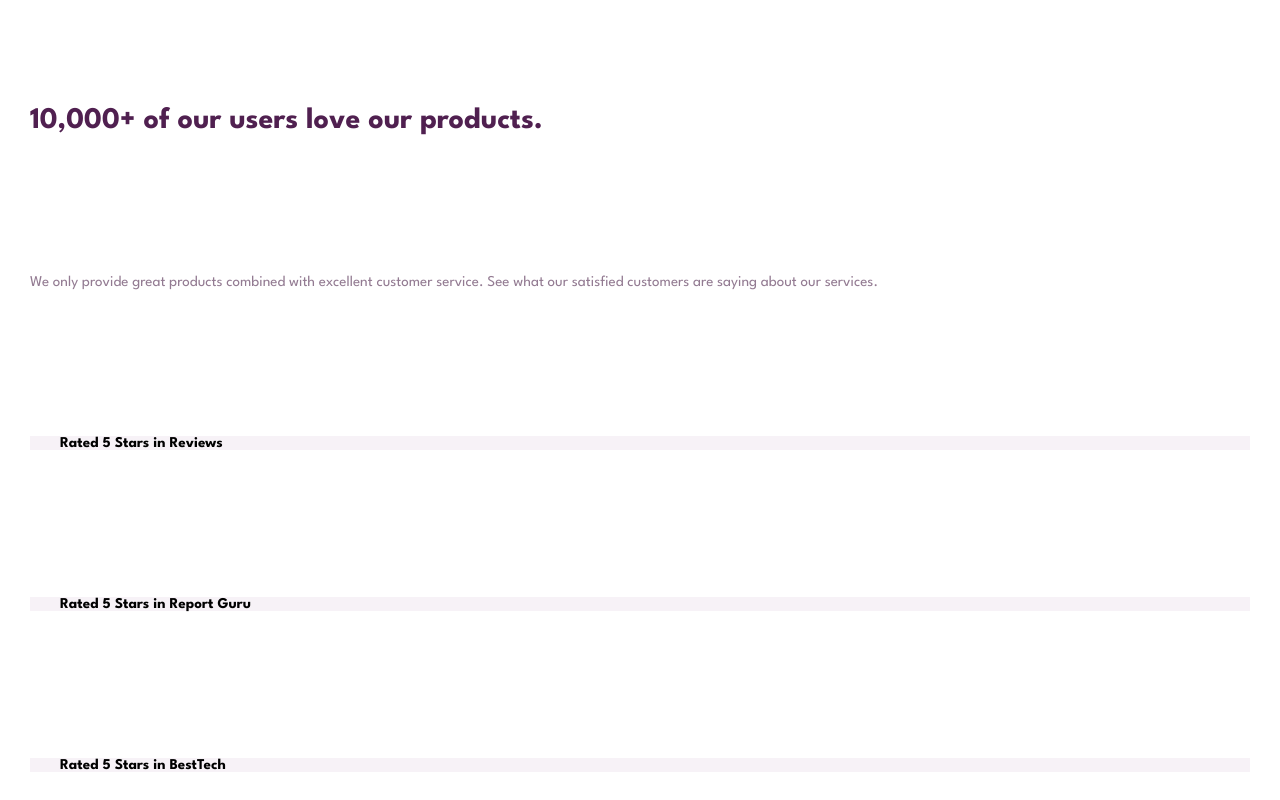
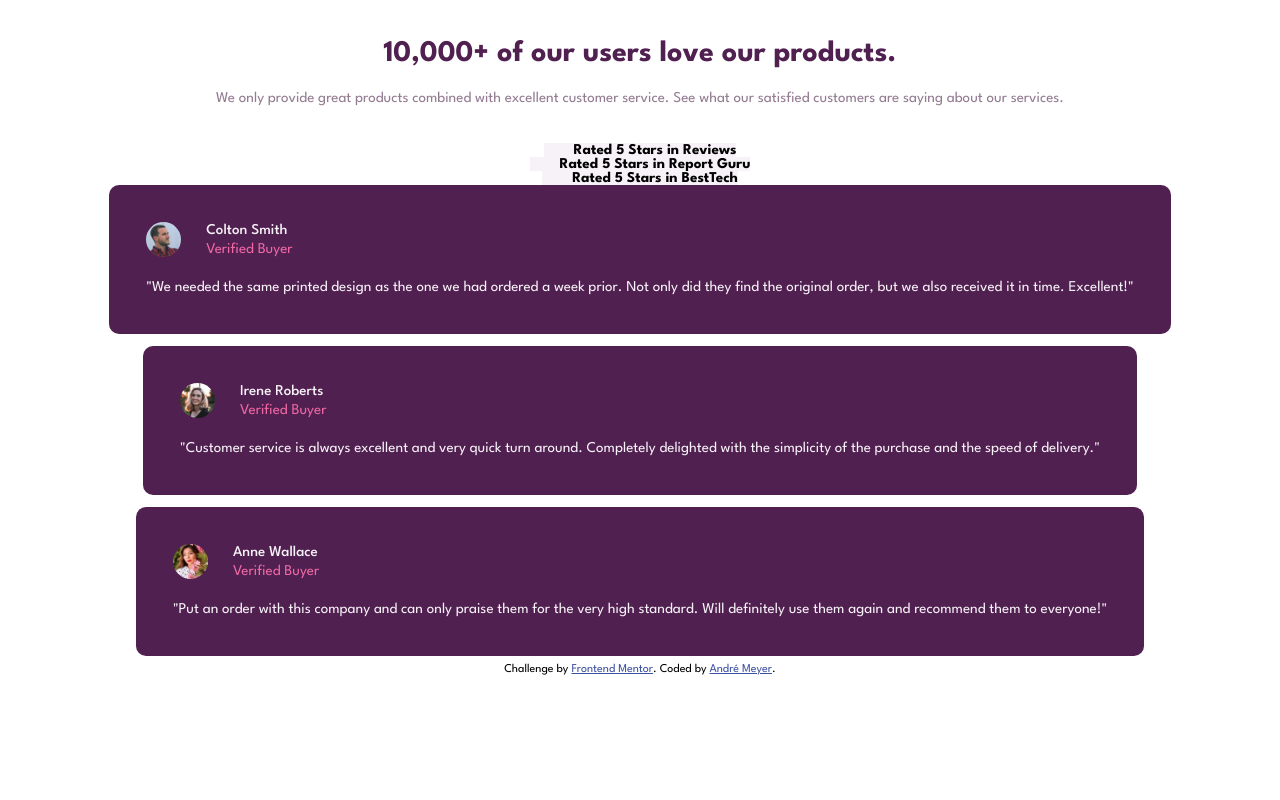
Before and after one commit to dev-andrewm/social-proof-section-master, a plain HTML site: page index.html in a window 1280 px wide. Shown: the top 800 px of the page. Drawn offline with Linux system fonts and the light colour scheme.

Commit message:
styling attribution class

```diff
--- a/index.html
+++ b/index.html
@@ -18,19 +18,7 @@
       type="image/png"
       sizes="32x32"
       href="./images/favicon-32x32.png"
-    />
-
-
-
-    <style>
-      .attribution {
-        font-size: 11px;
-        text-align: center;
-      }
-      .attribution a {
-        color: hsl(228, 45%, 44%);
-      }
-    </style> -->
+    /> -->
 
   </head>
   <body>
@@ -39,12 +27,13 @@
 
         <h1>10,000+ of our users love our products.</h1>
 
+        <p class="main_paragraph">
+            We only provide great products combined with excellent customer service.
+            See what our satisfied customers are saying about our services.
+        </p>
+
       </header>
 
-      <p class="main_paragraph">
-          We only provide great products combined with excellent customer service.
-          See what our satisfied customers are saying about our services.
-      </p>
 
       <div class="review_container">
           <p class="rating">
--- a/style.css
+++ b/style.css
@@ -22,39 +22,32 @@ body {
 	font-family: var(--ff-league-spartan);
 	font-size: 1.5rem;
 
-	display: grid;
+	display: flex;
+	flex-direction: column;
 	align-items: center;
-
-	/*grid-template-areas:
-		"header"
-		"main_paragraph"
-		"review_container"
-		"review_container"
-		"review_container"
-		"opinion_card"
-		"opinion_card"
-		"opinion_card"
-		"attribution";*/
-
-	grid-template-rows: repeat(9, 1fr);
 
 	padding: 4.0rem 3.0rem;
 }
 
 header {
-	grid-row: 1;
+	text-align: center;
+	width: 85%;
 }
 
 h1 {
 	font-weight: 700;
 	color: var(--very-dark-magenta);
+	padding-bottom: 2.0rem;
 }
 
 .main_paragraph {
-	grid-row: 2;
+	margin-bottom: 3.5rem;
 
 	color: var(--dark-grayish-magenta);
+
 	font-weight: 400;
+
+	line-height: 2.0rem;
 }
 
 .review_container {
@@ -119,3 +112,18 @@ img {
 	background-repeat: space;
 	margin-right: 3.0rem;
 }
+
+.attribution {
+	margin-top: 8px;
+	font-size: 12px;
+    text-align: center;
+}
+
+.attribution a {
+	color: hsl(228, 45%, 44%);
+}
+
+.attribution a:hover {
+	cursor: pointer;
+	color: hsl(228, 100%, 44%);
+}
```
